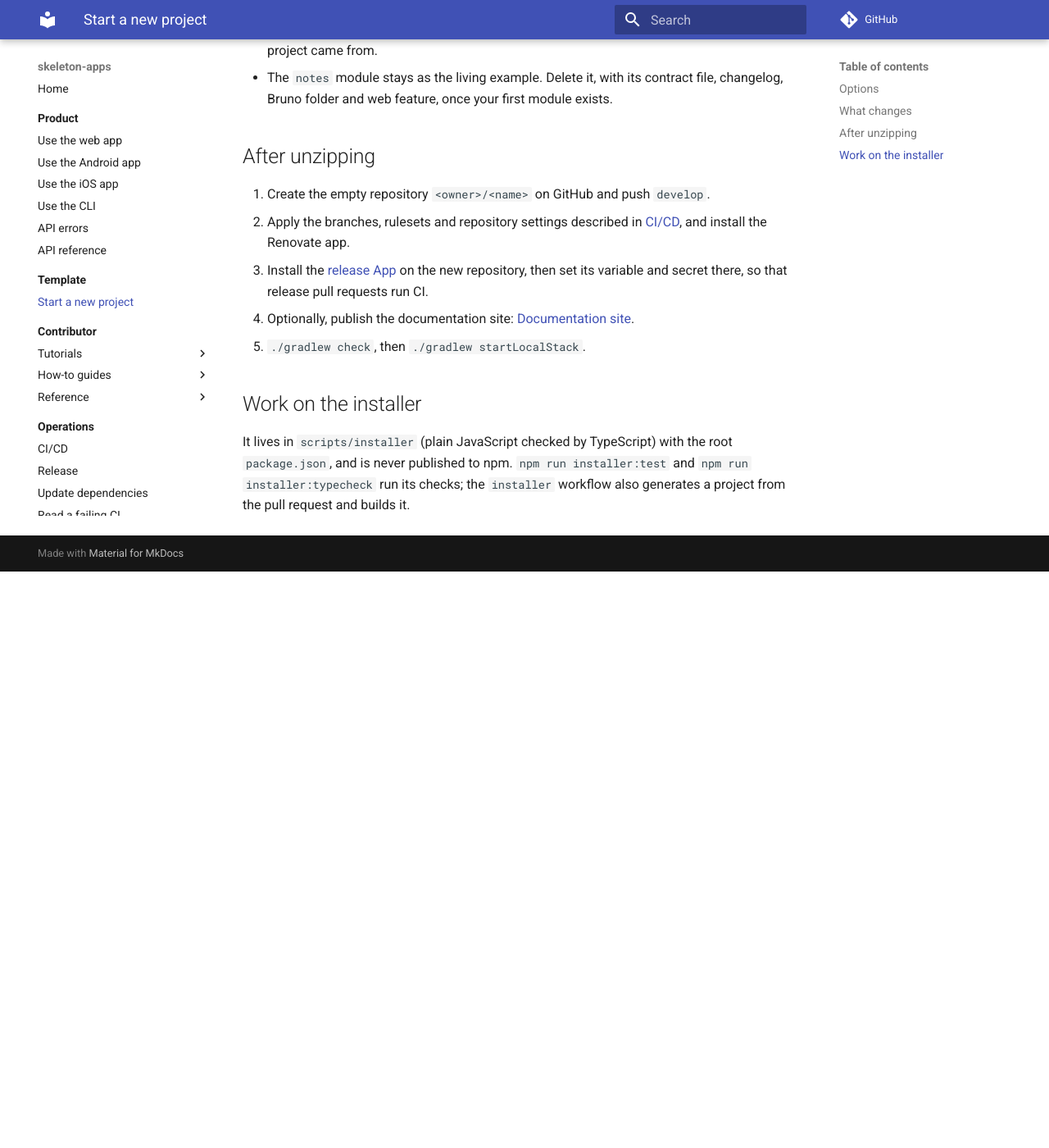
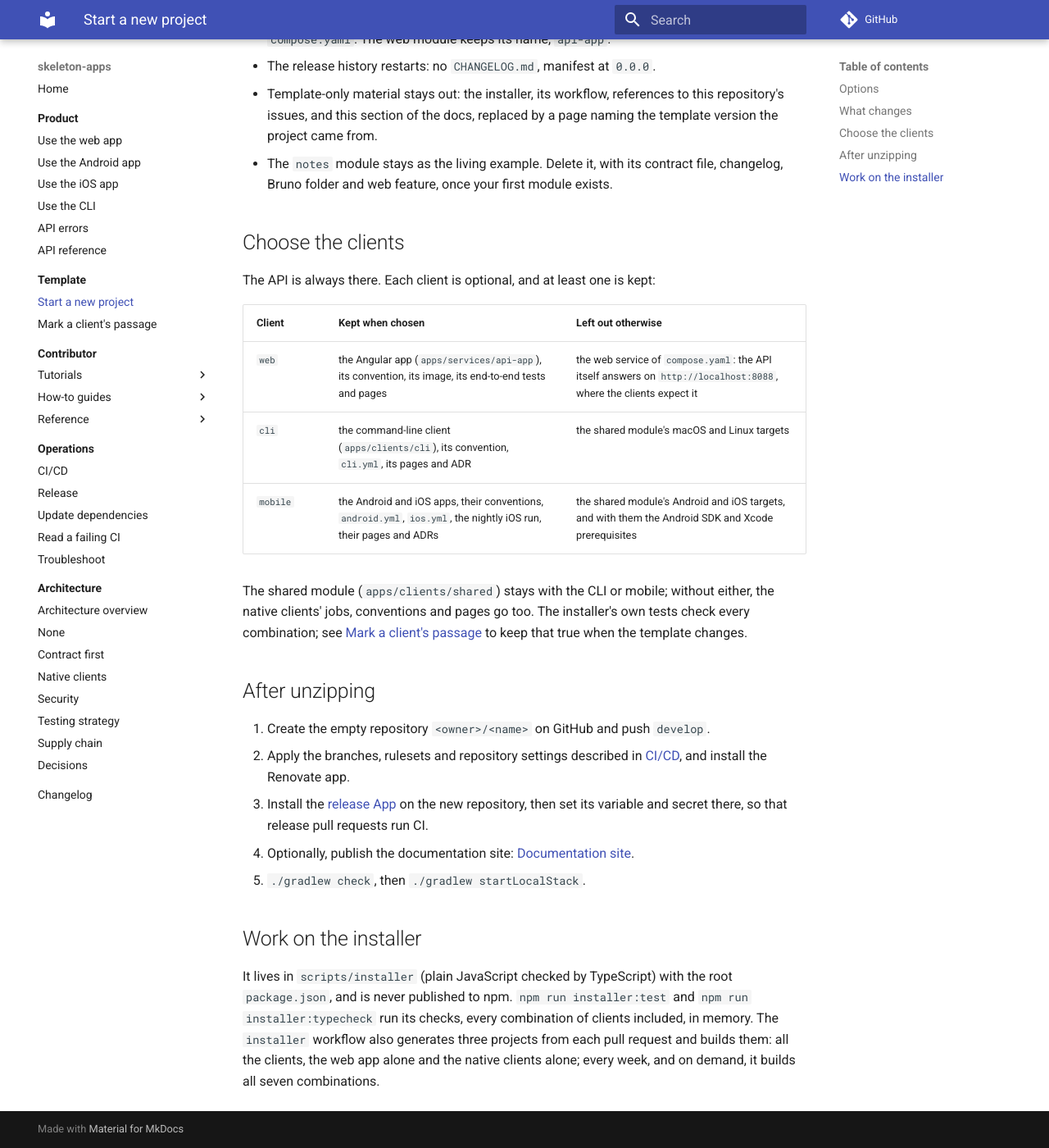
Before and after one commit to ylepalud/skeleton-apps, an MkDocs documentation site: the page built from docs/template/start-a-new-project.md, in a window 1280 px wide and 1400 px high, scrolled down 1438 px. Shown: the whole window at 82% size. Built offline with MkDocs 1.6.1 and Material for MkDocs 9.7.7, drawn with Linux system fonts in a browser that asks for light colours; comment, search, counter and statistics services are not loaded; before the commit the page ends 2135 px from its top, so only the background shows below that; some of the changed text lies outside the part shown.

Commit message:
docs: describe the choice of clients and how to mark a client's passage

````diff
--- a/docs/template/start-a-new-project.md
+++ b/docs/template/start-a-new-project.md
@@ -6,7 +6,7 @@ A new project is generated from a released version of this template by its insta
 npx github:ylepalud/skeleton-apps my-idea
 ```
 
-The installer generates from the latest release. To pin a version, add it to the command: `npx github:ylepalud/skeleton-apps#vX.Y.Z my-idea`. The installer asks for the project name, the GitHub owner, the base Java package, the web app's OIDC client id and where to write the archive, shows a summary, and writes `<name>.zip` in the current folder. Inside: the generated project, already a Git repository on `develop` with a single `Init` commit.
+The installer generates from the latest release. To pin a version, add it to the command: `npx github:ylepalud/skeleton-apps#vX.Y.Z my-idea`. The installer asks for the project name, the GitHub owner, the base Java package, the clients to keep, the web app's OIDC client id when the web app is kept, and where to write the archive, shows a summary, and writes `<name>.zip` in the current folder. Inside: the generated project, already a Git repository on `develop` with a single `Init` commit.
 
 To change a version (Java, Spring, Angular, a tool), change it here first, release, then generate from the new tag. The installer never asks for versions.
 
@@ -19,7 +19,8 @@ To change a version (Java, Spring, Angular, a tool), change it here first, relea
 | `--name` (or the first argument) | none, required |
 | `--owner` | `git config github.user`, else `user.name` |
 | `--package` | `dev.<owner>.<name without dashes>` |
-| `--client-id` | `<name>-web` |
+| `--clients` | `web,cli,mobile`: the clients to keep, at least one |
+| `--client-id` | `<name>-web`, used only with the web app |
 | `--dest` | `.` |
 | `--ref` | the latest `vX.Y.Z` tag, else `develop` |
 | `--source` | this repository; a local path generates from its last commit |
@@ -29,10 +30,23 @@ To change a version (Java, Spring, Angular, a tool), change it here first, relea
 
 - `ylepalud/skeleton-apps` becomes `<owner>/<name>` (badges, image names, signature identity), then `skeleton-apps` becomes `<name>` (root project, compose project, local images, release-please, docs).
 - The base package `dev.ylp` becomes yours, in sources and build scripts, and the source folders move with it.
+- Only the chosen clients are kept: see [Choose the clients](#choose-the-clients).
 - The web app's OIDC client id changes in `apps/services/api-app/public/config.json` and `compose.yaml`. The web module keeps its name, `api-app`.
 - The release history restarts: no `CHANGELOG.md`, manifest at `0.0.0`.
 - Template-only material stays out: the installer, its workflow, references to this repository's issues, and this section of the docs, replaced by a page naming the template version the project came from.
 - The `notes` module stays as the living example. Delete it, with its contract file, changelog, Bruno folder and web feature, once your first module exists.
+
+## Choose the clients
+
+The API is always there. Each client is optional, and at least one is kept:
+
+| Client | Kept when chosen | Left out otherwise |
+| --- | --- | --- |
+| `web` | the Angular app (`apps/services/api-app`), its convention, its image, its end-to-end tests and pages | the web service of `compose.yaml`: the API itself answers on `http://localhost:8088`, where the clients expect it |
+| `cli` | the command-line client (`apps/clients/cli`), its convention, `cli.yml`, its pages and ADR | the shared module's macOS and Linux targets |
+| `mobile` | the Android and iOS apps, their conventions, `android.yml`, `ios.yml`, the nightly iOS run, their pages and ADRs | the shared module's Android and iOS targets, and with them the Android SDK and Xcode prerequisites |
+
+The shared module (`apps/clients/shared`) stays with the CLI or mobile; without either, the native clients' jobs, conventions and pages go too. The installer's own tests check every combination; see [Mark a client's passage](mark-a-clients-passage.md) to keep that true when the template changes.
 
 ## After unzipping
 
@@ -44,4 +58,4 @@ To change a version (Java, Spring, Angular, a tool), change it here first, relea
 
 ## Work on the installer
 
-It lives in `scripts/installer` (plain JavaScript checked by TypeScript) with the root `package.json`, and is never published to npm. `npm run installer:test` and `npm run installer:typecheck` run its checks; the `installer` workflow also generates a project from the pull request and builds it.
+It lives in `scripts/installer` (plain JavaScript checked by TypeScript) with the root `package.json`, and is never published to npm. `npm run installer:test` and `npm run installer:typecheck` run its checks, every combination of clients included, in memory. The `installer` workflow also generates three projects from each pull request and builds them: all the clients, the web app alone and the native clients alone; every week, and on demand, it builds all seven combinations.
--- a/mkdocs.yml
+++ b/mkdocs.yml
@@ -50,6 +50,7 @@ nav:
   - Template:
       - template/README.md
       - template/start-a-new-project.md
+      - template/mark-a-clients-passage.md
   - Contributor:
       - contributor/README.md
       - Tutorials:
````
Also changed, not shown: README.md (+1 -1 lines), docs/architecture/decisions.md (+1 -0 lines), docs/architecture/decisions/0031-installer-clients-as-marked-blocks.md (added, +35 -0 lines), docs/operations/ci-cd.md (+1 -1 lines), docs/template/README.md (+1 -0 lines), docs/template/mark-a-clients-passage.md (added, +24 -0 lines).
